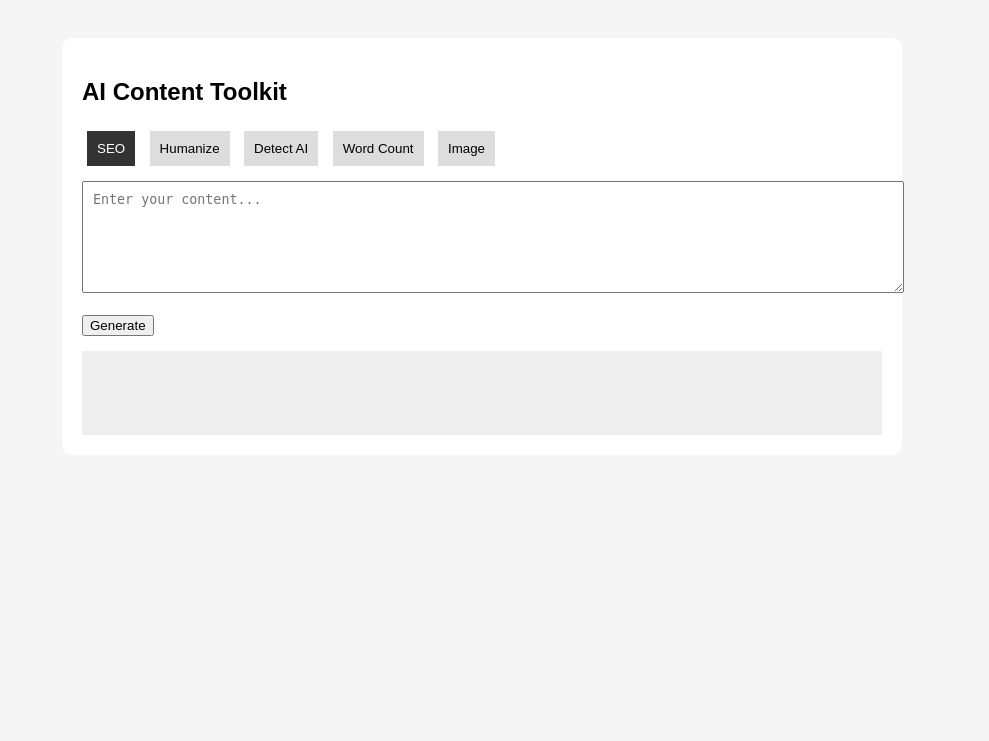
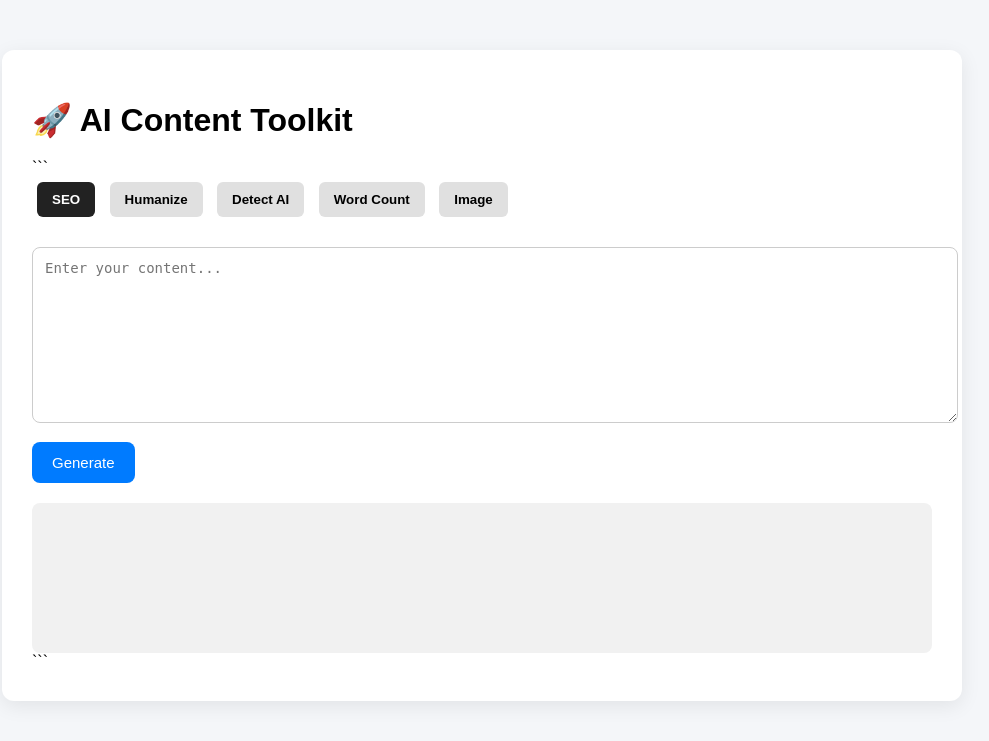
Before and after one commit to seoexpertsidra123-source/ai-seo-tool, a Flask app: page / in a window 1280 px wide. Shown: the top 741 px of the page, without its empty margins (158-1147 px from the left). Run offline with Flask 3, Linux system fonts and the light colour scheme.

Commit message:
Update index.html

````diff
--- a/templates/index.html
+++ b/templates/index.html
@@ -1,61 +1,137 @@
 <!DOCTYPE html>
+
 <html>
 <head>
 <title>AI Content Toolkit</title>
+
 <style>
-        body { font-family: Arial; background:#f5f5f5; padding:30px; }
-        .container { max-width:800px; margin:auto; background:white; padding:20px; border-radius:10px; }
+body {
+    font-family: Arial, sans-serif;
+    background: #f4f6f9;
+    margin: 0;
+}
+
+.container {
+    max-width: 900px;
+    margin: 50px auto;
+    background: white;
+    padding: 30px;
+    border-radius: 12px;
+    box-shadow: 0 5px 20px rgba(0,0,0,0.08);
+}
+
+h1 {
+    margin-bottom: 20px;
+}
+
+.tabs {
+    margin-bottom: 15px;
+}
+
 .tabs button {
-            padding:10px;
-            margin:5px;
-            border:none;
-            background:#ddd;
-            cursor:pointer;
+    padding: 10px 15px;
+    margin: 5px;
+    border: none;
+    background: #e0e0e0;
+    border-radius: 6px;
+    cursor: pointer;
+    font-weight: bold;
 }
-        .tabs button.active { background:#333; color:white; }
-        textarea { width:100%; padding:10px; margin-top:10px; }
-        .output { background:#eee; padding:15px; margin-top:15px; white-space:pre-wrap; }
+
+.tabs button.active {
+    background: #222;
+    color: white;
+}
+
+textarea {
+    width: 100%;
+    height: 150px;
+    padding: 12px;
+    border-radius: 8px;
+    border: 1px solid #ccc;
+    margin-top: 10px;
+    font-size: 14px;
+}
+
+button.generate {
+    margin-top: 15px;
+    padding: 12px 20px;
+    background: #007bff;
+    color: white;
+    border: none;
+    border-radius: 8px;
+    cursor: pointer;
+    font-size: 15px;
+}
+
+button.generate:hover {
+    background: #0056b3;
+}
+
+.output {
+    margin-top: 20px;
+    padding: 15px;
+    background: #f1f1f1;
+    border-radius: 8px;
+    min-height: 120px;
+    white-space: pre-wrap;
+}
+
+.loading {
+    display: none;
+    margin-top: 10px;
+    color: #555;
+}
 </style>
+
+<script>
+function setMode(mode) {
+    document.getElementById("mode").value = mode;
+
+    let buttons = document.querySelectorAll(".tabs button");
+    buttons.forEach(btn => btn.classList.remove("active"));
+
+    document.getElementById(mode).classList.add("active");
+}
+
+function showLoading() {
+    document.getElementById("loading").style.display = "block";
+}
+</script>
+
 </head>
 
 <body>
 
 <div class="container">
-    <h2> AI Content Toolkit</h2>
+    <h1>🚀 AI Content Toolkit</h1>
 
+```
 <div class="tabs">
-        <button onclick="setMode('seo')" class="active">SEO</button>
-        <button onclick="setMode('humanize')">Humanize</button>
-        <button onclick="setMode('detect')">Detect AI</button>
-        <button onclick="setMode('count')">Word Count</button>
-        <button onclick="setMode('image')">Image</button>
+    <button id="seo" class="active" onclick="setMode('seo')">SEO</button>
+    <button id="humanize" onclick="setMode('humanize')">Humanize</button>
+    <button id="detect" onclick="setMode('detect')">Detect AI</button>
+    <button id="count" onclick="setMode('count')">Word Count</button>
+    <button id="image" onclick="setMode('image')">Image</button>
 </div>
 
 <form method="POST" onsubmit="showLoading()">
     <input type="hidden" name="mode" id="mode" value="seo">
-        <textarea name="prompt" rows="6" placeholder="Enter your content..."></textarea>
 
-        <br><br>
-        <button type="submit">Generate</button>
+    <textarea name="prompt" placeholder="Enter your content..."></textarea>
+
+    <br>
+    <button class="generate" type="submit">Generate</button>
+
+    <p id="loading" class="loading">⏳ Generating content...</p>
 </form>
-    <p id="loading" style="display:none;">Generating... ⏳</p>
 
 <div class="output">
     {{ response }}
 </div>
+```
+
 </div>
-
-<script>
-function setMode(value){
-    document.getElementById("mode").value = value;
-
-    document.querySelectorAll(".tabs button").forEach(btn=>{
-        btn.classList.remove("active");
-    });
-
-    event.target.classList.add("active");
-}
-</script>
 
 </body>
 </html>
````
Lines whose indentation alone changed are shown as unchanged.
